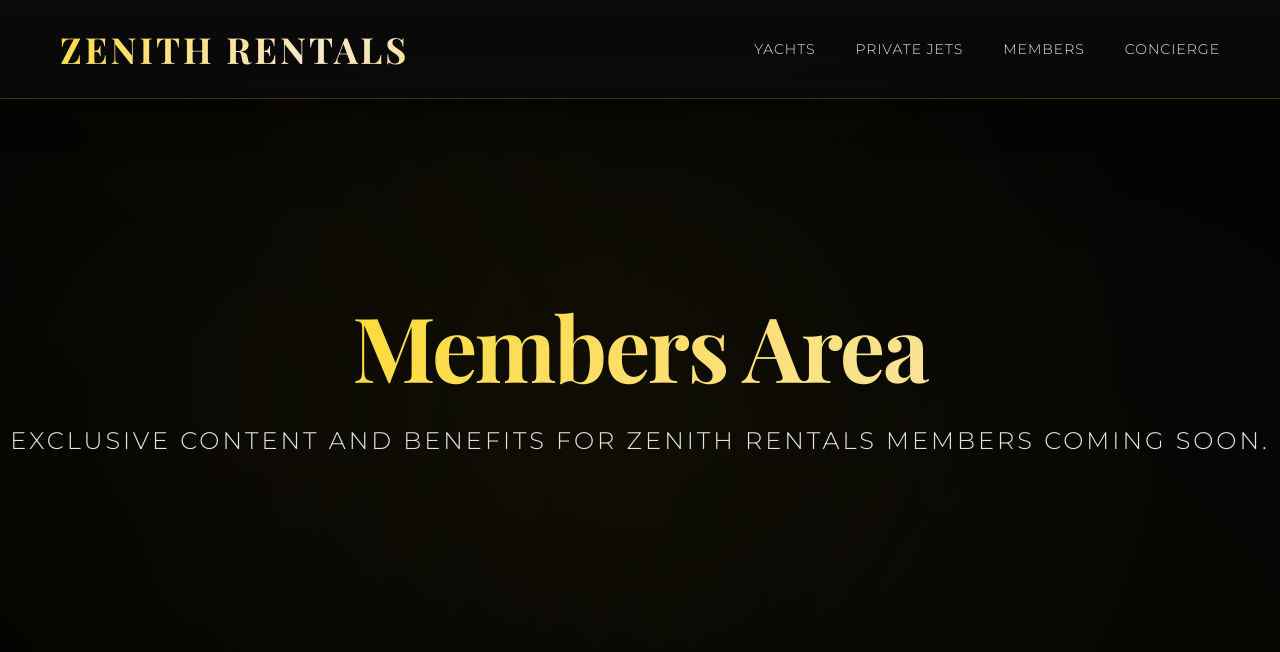
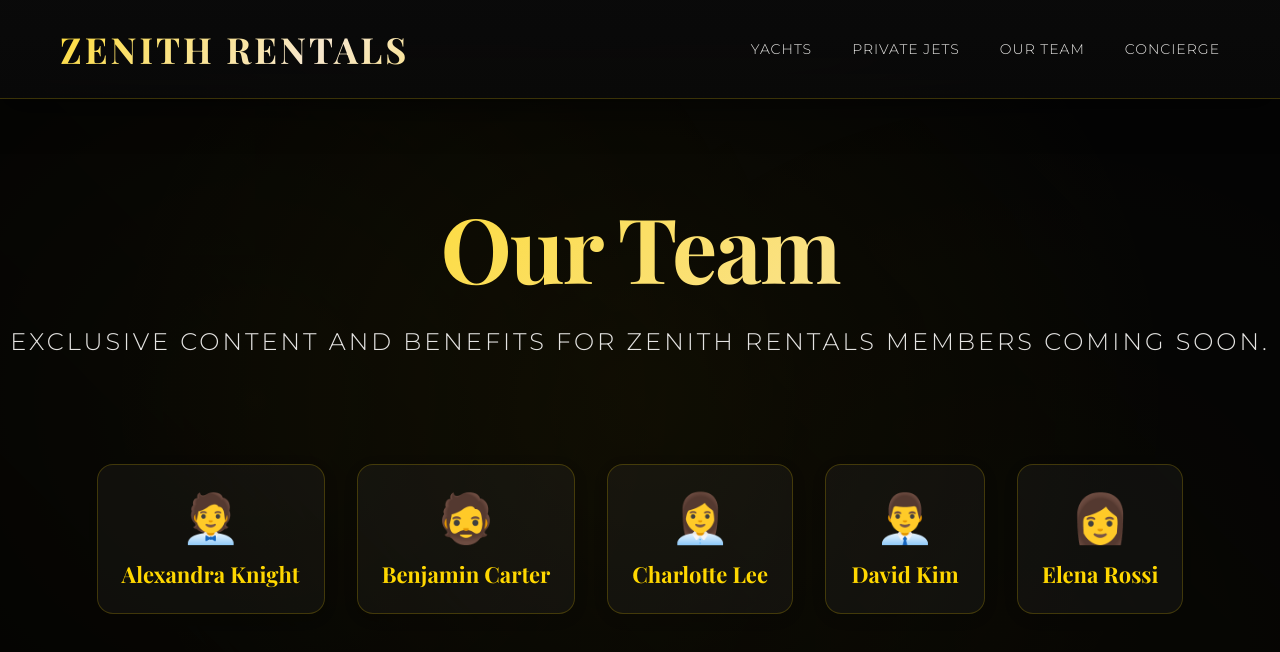
Before and after one commit to daanschipper/rootline-hackathon-2025, a Next.js app: page /members in a window 1280 px wide. Shown: the top 652 px of the page. Built offline with nearby package versions, Linux system fonts and the light colour scheme.

Commit message:
our team

```diff
--- a/components/Header.js
+++ b/components/Header.js
@@ -18,7 +18,7 @@ export default function Header({ onLogoClick, onShowYachts, onShowJets }) {
           ) : (
             <Link href="/">Private Jets</Link>
           )}
-          <Link href="/members">Members</Link>
+          <Link href="/members">Our Team</Link>
           <Link href="/concierge">Concierge</Link>
         </div>
       </nav>
--- a/pages/members.js
+++ b/pages/members.js
@@ -1,13 +1,29 @@
 import Header from '../components/Header';
+
+const members = [
+  { name: 'Alexandra Knight', avatar: '🧑‍💼' },
+  { name: 'Benjamin Carter', avatar: '🧔' },
+  { name: 'Charlotte Lee', avatar: '👩‍💼' },
+  { name: 'David Kim', avatar: '👨‍💼' },
+  { name: 'Elena Rossi', avatar: '👩' },
+];
 
 export default function Members() {
   return (
     <>
       <Header />
-      <section className="hero" style={{ minHeight: '100vh', display: 'flex', alignItems: 'center', justifyContent: 'center' }}>
+      <section className="hero" style={{ minHeight: '100vh', display: 'flex', flexDirection: 'column', alignItems: 'center', justifyContent: 'center' }}>
         <div className="hero-content">
-          <h1>Members Area</h1>
+          <h1>Our Team</h1>
           <p>Exclusive content and benefits for Zenith Rentals members coming soon.</p>
+        </div>
+        <div style={{ display: 'flex', gap: '32px', marginTop: '48px', flexWrap: 'wrap', justifyContent: 'center' }}>
+          {members.map((member, idx) => (
+            <div key={idx} style={{ background: 'rgba(255,255,255,0.04)', border: '1px solid #FFD70033', borderRadius: 16, padding: 24, minWidth: 160, textAlign: 'center', boxShadow: '0 4px 16px rgba(0,0,0,0.08)' }}>
+              <div style={{ fontSize: 48, marginBottom: 12 }}>{member.avatar}</div>
+              <div style={{ color: '#FFD700', fontWeight: 700, fontSize: 22, fontFamily: 'Playfair Display, serif', marginBottom: 0 }}>{member.name}</div>
+            </div>
+          ))}
         </div>
       </section>
     </>
```
